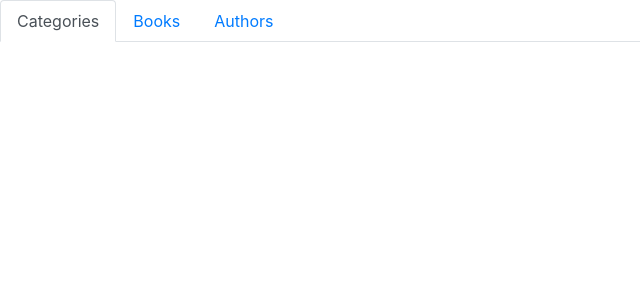
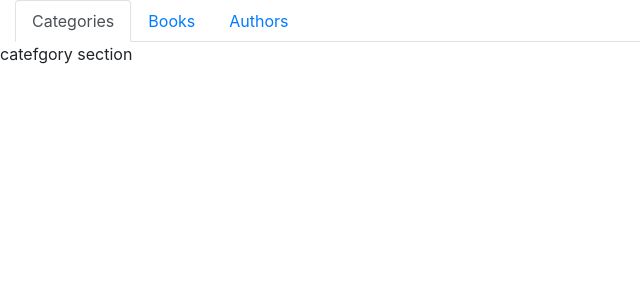
Before and after one commit to samman06/goodread, a React (Create React App) app in the folder client/: page /admincontrols in a window 1280 px wide. Shown: the top 300 px of the page, without its empty margins (0-640 px from the left). Built offline with nearby package versions, Linux system fonts and the light colour scheme; sample sign-in values are in the browser's storage.

Commit message:
create AdminControl component and edit AdminNavItem component to active section tab

```diff
--- a/client/src/App.js
+++ b/client/src/App.js
@@ -6,7 +6,7 @@ import {checkForAdminToken} from './actions/authActions';
 import store from './store';
 import './App.css';
 import AdminLogin from "./components/AdminAuth/AdminLogin"
-import AdminNavItem from "./components/AdminAuth/AdminNavItem"
+import AdminControl from "./components/AdminAuth/AdminControl"
 
 
 checkForAdminToken()
@@ -17,7 +17,7 @@ class App extends Component {
         <BrowserRouter>
           <div className="App">
           <Route path="/" exact component={AdminLogin}/>
-          <Route path="/admincontrols" exact component={AdminNavItem}/>
+          <Route path="/admincontrols" exact component={AdminControl}/>
         </div>
         </BrowserRouter>
       </Provider>
--- /dev/null
+++ b/client/src/components/AdminAuth/AdminControl.js
@@ -0,0 +1,43 @@
+import React, {Component} from 'react';
+import {TabContent, TabPane} from "reactstrap";
+import AdminNavItem from "./AdminNavItem"
+
+class AdminControl extends Component {
+    constructor(props) {
+        super(props);
+        this.state = {activeTab: '1'};
+    };
+
+    toggle = (activeTab) => {
+        if (this.state.activeTab !== activeTab) this.setState({activeTab});
+    };
+
+    componentDidMount() {
+        if (!localStorage.getItem('adminToken')) window.location = "http://localhost:3000/admin";
+    };
+
+    render() {
+        const {activeTab} = this.state;
+        return (
+            <div className="row container-fluid">
+                <div className="col-lg-12">
+                    <AdminNavItem activeTab={activeTab} onClick={this.toggle}/>
+                    <TabContent activeTab={activeTab}>
+                        <TabPane tabId="1" className="row">
+                            <div>catefgory section</div>
+                        </TabPane>
+                        <TabPane tabId="2" className="row">
+                            <div>book section</div>
+                        </TabPane>
+                        <TabPane tabId="3" className="row">
+                        <div>author section</div>
+                        </TabPane>
+                    </TabContent>
+                </div>
+            </div>
+        );
+    }
+}
+
+export default AdminControl;
+// 96
--- a/client/src/components/AdminAuth/AdminNavItem.js
+++ b/client/src/components/AdminAuth/AdminNavItem.js
@@ -4,21 +4,31 @@ import classnames from "classnames";
 
 class AdminNavItem extends Component {
     render() {
+        const { activeTab, onClick } = this.props;
         return (
             <div>
                 <Nav tabs>
                     <NavItem>
-                        <NavLink className={classnames({ active: true })} >
+                        <NavLink
+                            className={classnames({ active: activeTab === '1' })}
+                            onClick={() => { onClick('1') }}
+                        >
                             Categories
                         </NavLink>
                     </NavItem>
                     <NavItem>
-                        <NavLink className={classnames({ active: false })}>
+                        <NavLink
+                            className={classnames({ active: activeTab === '2' })}
+                            onClick={() => { onClick('2') }}
+                        >
                             Books
                         </NavLink>
                     </NavItem>
                     <NavItem>
-                        <NavLink className={classnames({ active: false })}                        >
+                        <NavLink
+                            className={classnames({ active: activeTab === '3' })}
+                            onClick={() => { onClick('3') }}
+                        >
                             Authors
                         </NavLink>
                     </NavItem>
```
